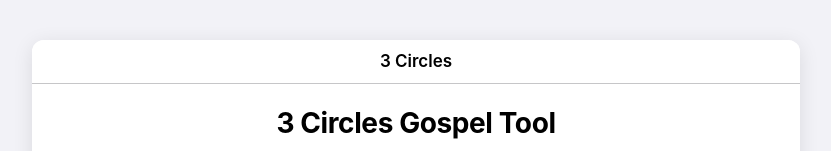
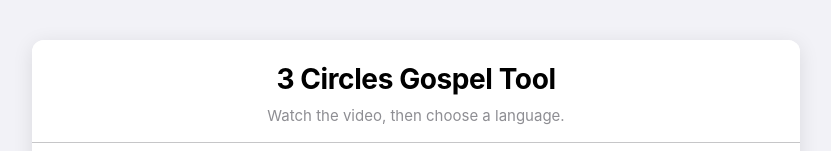
Before and after one commit to Mark-NYC/obey-tools, a plain HTML site: page 3-circles.html in a window 1280 px wide. Shown: the top 151 px of the page, without its empty margins (224-1055 px from the left). Drawn offline with Linux system fonts and the light colour scheme.

Commit message:
Update status bar text in 3-circles.html

```diff
--- a/3-circles.html
+++ b/3-circles.html
@@ -184,7 +184,7 @@
 </head>
 <body>
   <div class="container">
-    <div class="status-bar">3 Circles</div>
+
 
     <div class="header">
       <div class="page-title">3 Circles Gospel Tool</div>
```
